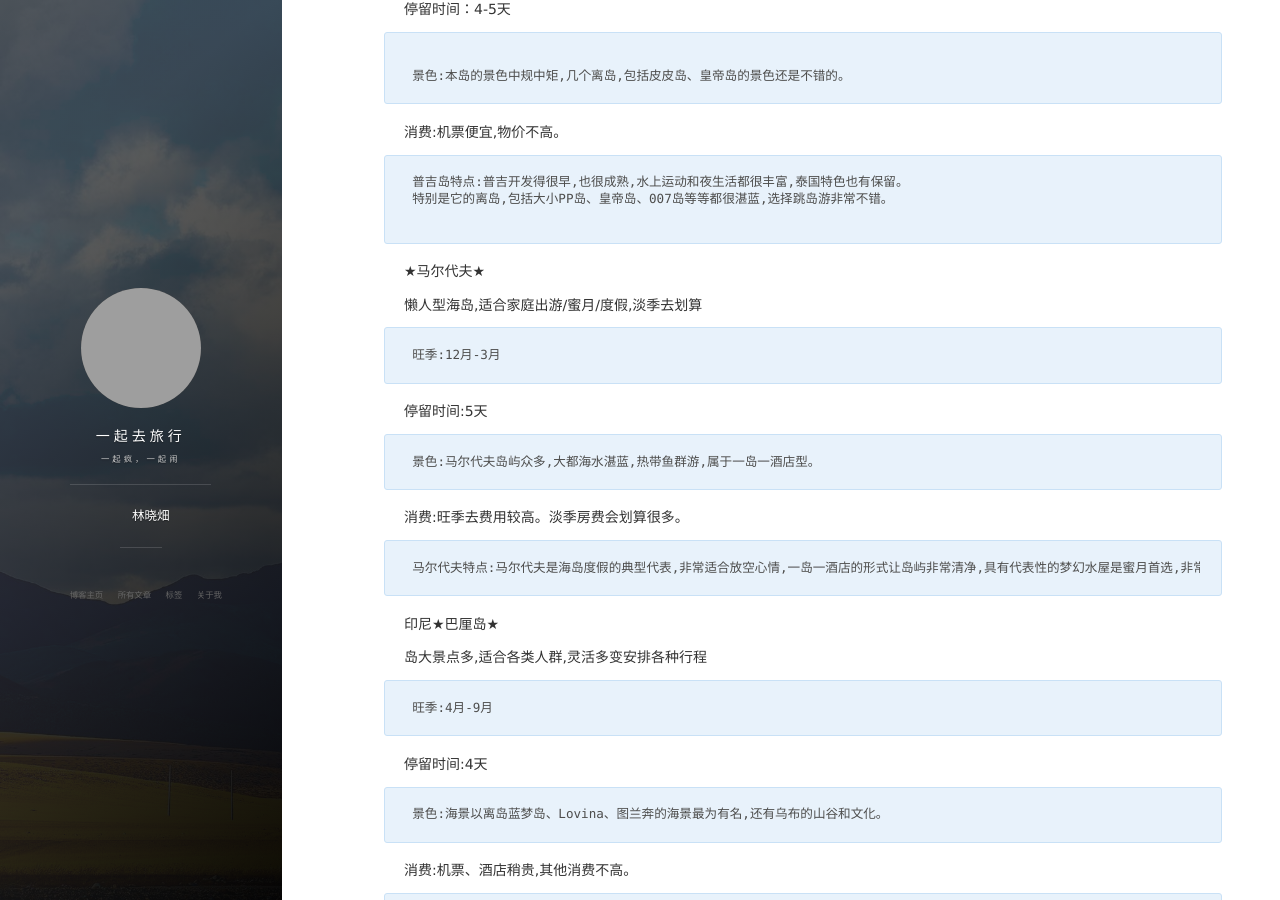
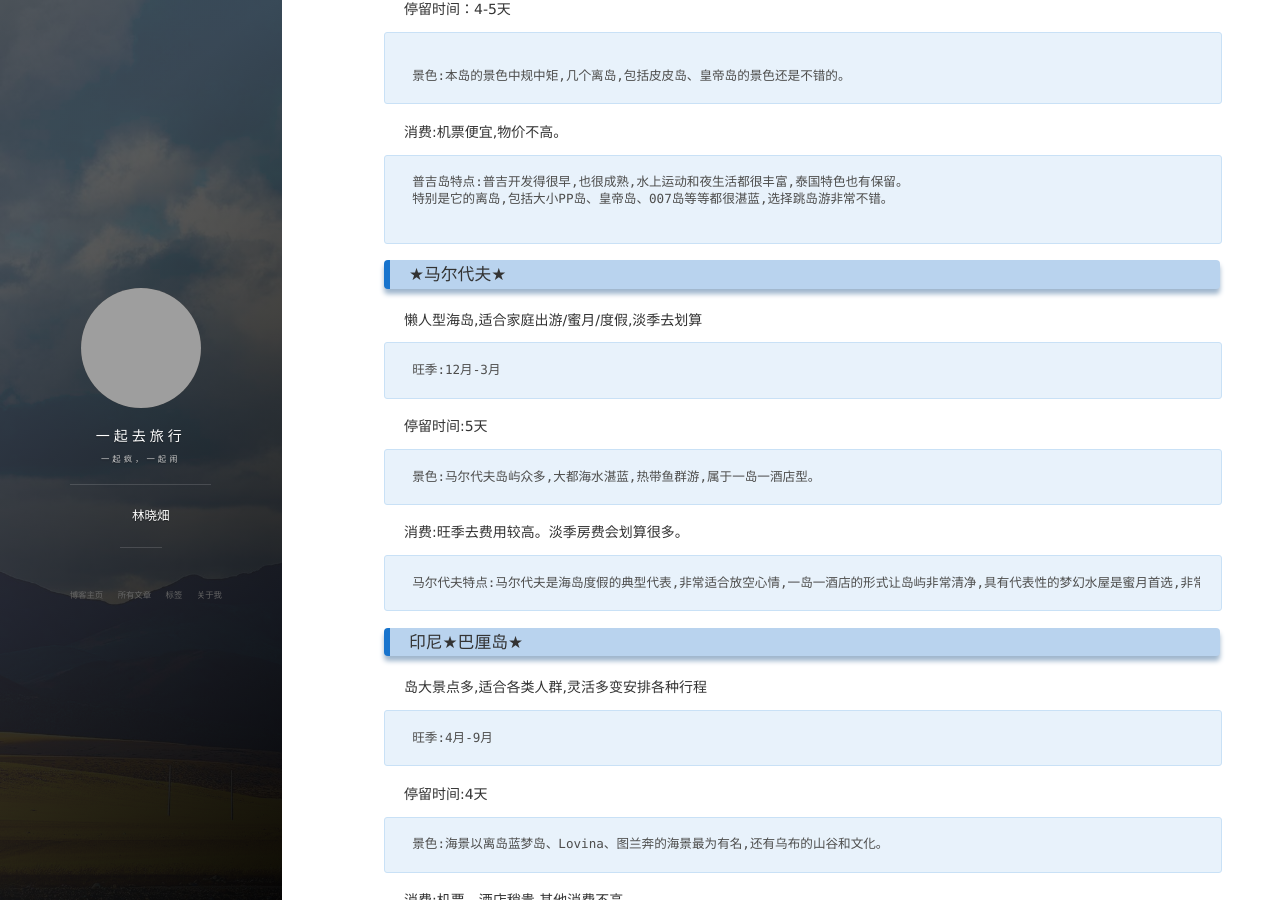
Before and after one commit to lxtxx/lxtxx.github.io, a Jekyll site: the page built from _posts/2017-01-03-iOS_Wifilist.md, in a window 1280 px wide and 900 px high, scrolled down 487 px. Built offline with Jekyll 4.4.1, drawn with Linux system fonts in a browser that asks for light colours; nearby versions of some CDN libraries; comment, search, counter and statistics services are not loaded; grey boxes are pictures that could not be loaded.

````diff
--- a/_posts/2017-01-03-iOS_Wifilist.md
+++ b/_posts/2017-01-03-iOS_Wifilist.md
@@ -13,7 +13,6 @@ tag: 十一
   时间滴答，消逝了很多。愿在未来，有个如我一般的人爱你。这辈子，相遇一场，只要各自安好，联系不联系都不重要。
   所以这一路很感谢你能来，也不遗憾你离开。
 ### 泰国★普吉岛★
-
 吉岛以其迷人的热带风光和丰富的旅游资源被称为“安达曼海上的一颗明珠”，而且自然资源十分丰富，有“珍宝岛”、“金银岛”的美称。主要矿产是锡，还盛产橡胶、海产和各种水果。岛上工商业、旅游业都较发达。这里遍布海滩和海湾，有以清净著称的卡马拉海滩，有私密性风格的苏林海滩，有经常举行海上运动的珊瑚岛，还有夜生活较丰富的芭东海滩等。岛上还有很多山，游客可以在岛上乘坐出租车和摩托探险，也可以潜水和乘坐游艇出海。
 ```
 旺季：11月-次年4月
@@ -29,7 +28,7 @@ tag: 十一
 特别是它的离岛,包括大小PP岛、皇帝岛、007岛等等都很湛蓝,选择跳岛游非常不错。
 
 ```
-★马尔代夫★
+### ★马尔代夫★
 
 懒人型海岛,适合家庭出游/蜜月/度假,淡季去划算
 ```
@@ -43,7 +42,7 @@ tag: 十一
 ```
 马尔代夫特点:马尔代夫是海岛度假的典型代表,非常适合放空心情,一岛一酒店的形式让岛屿非常清净,具有代表性的梦幻水屋是蜜月首选,非常值得体验。
 ```
-印尼★巴厘岛★
+### 印尼★巴厘岛★
 
 岛大景点多,适合各类人群,灵活多变安排各种行程
 ```
````
